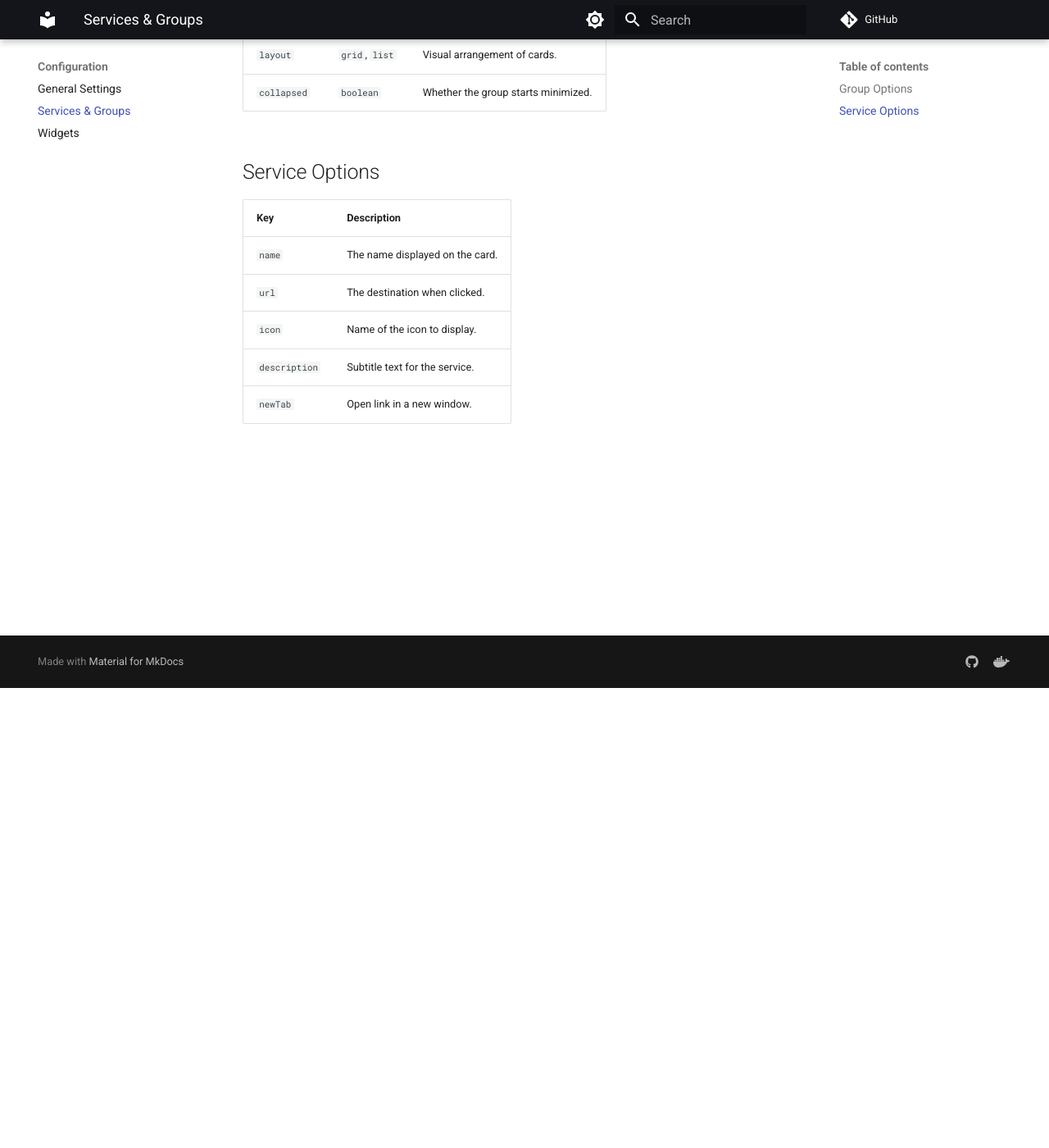
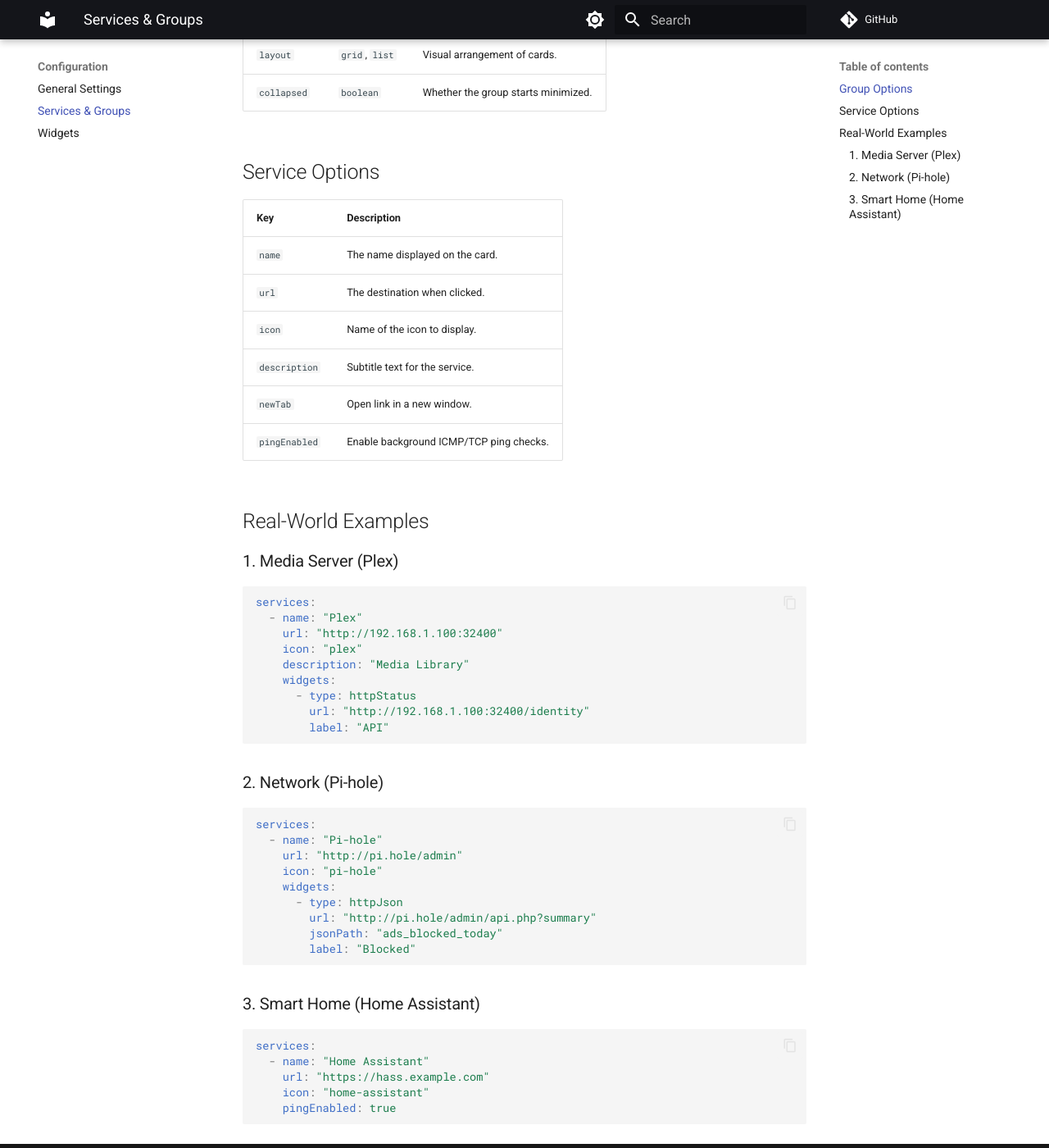
Before and after one commit to palta-dev/homectl, an MkDocs documentation site: the page built from docs/configuration/services.md, in a window 1280 px wide and 1400 px high, scrolled down 561 px. Shown: the whole window at 82% size. Built offline with MkDocs 1.6.1 and Material for MkDocs 9.7.7, drawn with Linux system fonts in a browser that asks for light colours; comment, search, counter and statistics services are not loaded.

Commit message:
docs: expand documentation with examples and technical details

````diff
--- a/docs/configuration/services.md
+++ b/docs/configuration/services.md
@@ -29,3 +29,41 @@ groups:
 | `icon` | Name of the icon to display. |
 | `description` | Subtitle text for the service. |
 | `newTab` | Open link in a new window. |
+| `pingEnabled` | Enable background ICMP/TCP ping checks. |
+
+## Real-World Examples
+
+### 1. Media Server (Plex)
+```yaml
+services:
+  - name: "Plex"
+    url: "http://192.168.1.100:32400"
+    icon: "plex"
+    description: "Media Library"
+    widgets:
+      - type: httpStatus
+        url: "http://192.168.1.100:32400/identity"
+        label: "API"
+```
+
+### 2. Network (Pi-hole)
+```yaml
+services:
+  - name: "Pi-hole"
+    url: "http://pi.hole/admin"
+    icon: "pi-hole"
+    widgets:
+      - type: httpJson
+        url: "http://pi.hole/admin/api.php?summary"
+        jsonPath: "ads_blocked_today"
+        label: "Blocked"
+```
+
+### 3. Smart Home (Home Assistant)
+```yaml
+services:
+  - name: "Home Assistant"
+    url: "https://hass.example.com"
+    icon: "home-assistant"
+    pingEnabled: true
+```
````
Also changed, not shown: README.md (+34 -8 lines), docs/configuration/widgets.md (+18 -6 lines).
